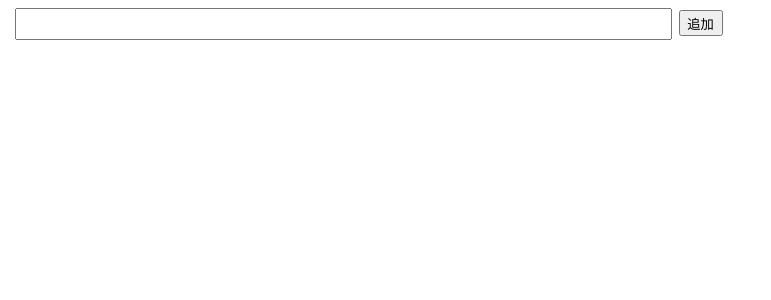
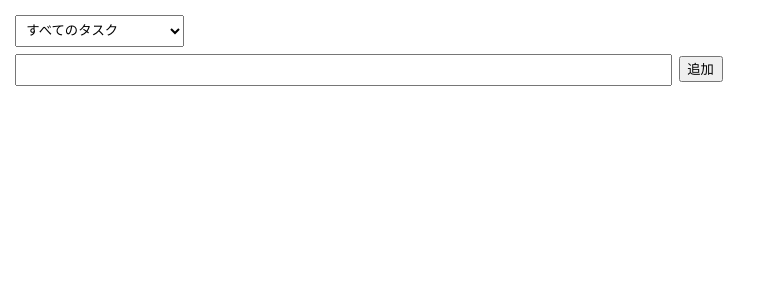
Before and after one commit to wassy310/react-todo-app, a React (Vite) app in the folder todo-app/: page / in a window 1280 px wide. Shown: the top 300 px of the page, without its empty margins (0-771 px from the left). Built offline with nearby package versions, Linux system fonts and the light colour scheme.

Commit message:
Add filtering selector

```diff
--- a/todo-app/src/App.tsx
+++ b/todo-app/src/App.tsx
@@ -67,6 +67,12 @@ export const App = () => {
 
   return (
     <div>
+      <select defaultValue="all" onChange={(e) => e.preventDefault()}>
+        <option value="all">すべてのタスク</option>
+        <option value="checked">完了したタスク</option>
+        <option value="unchecked">現在残っているタスク</option>
+        <option value="removed">ゴミ箱</option>
+      </select>
       <form
         onSubmit={(e) => {
           e.preventDefault();
```
